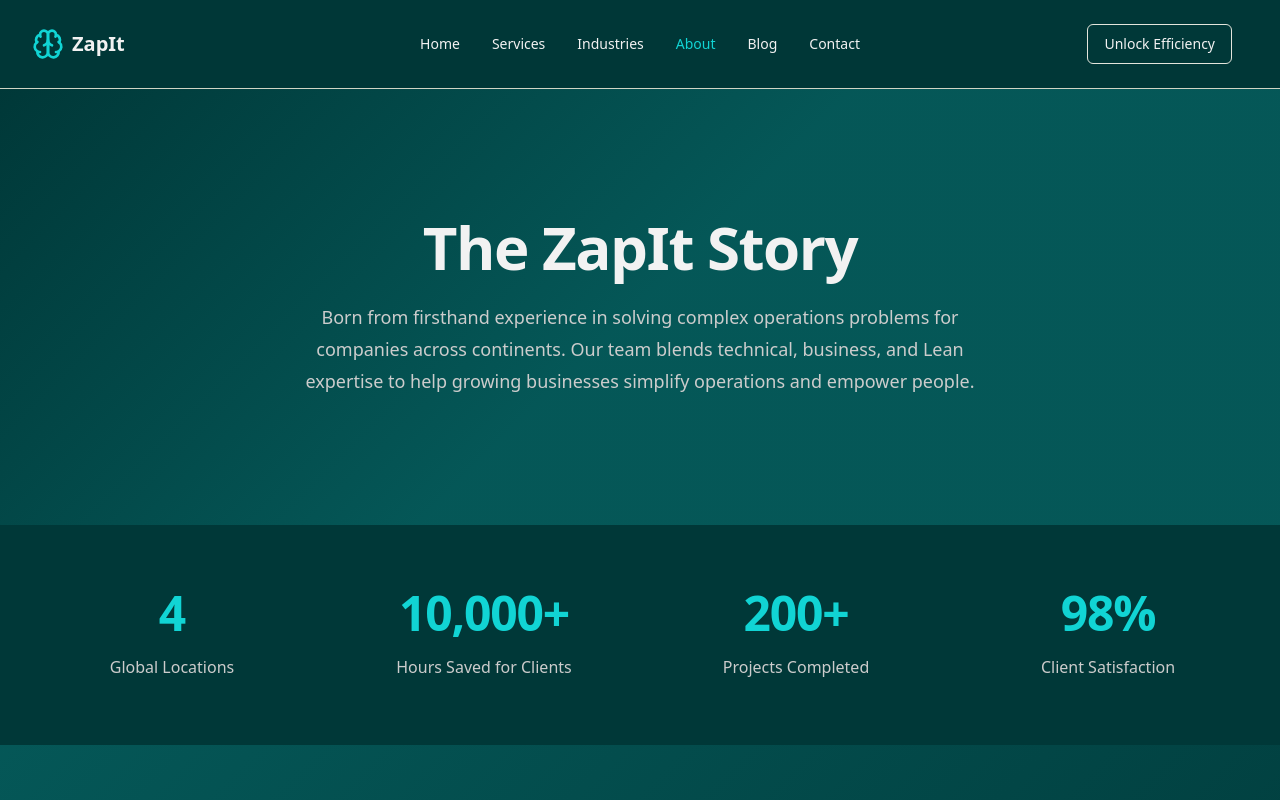
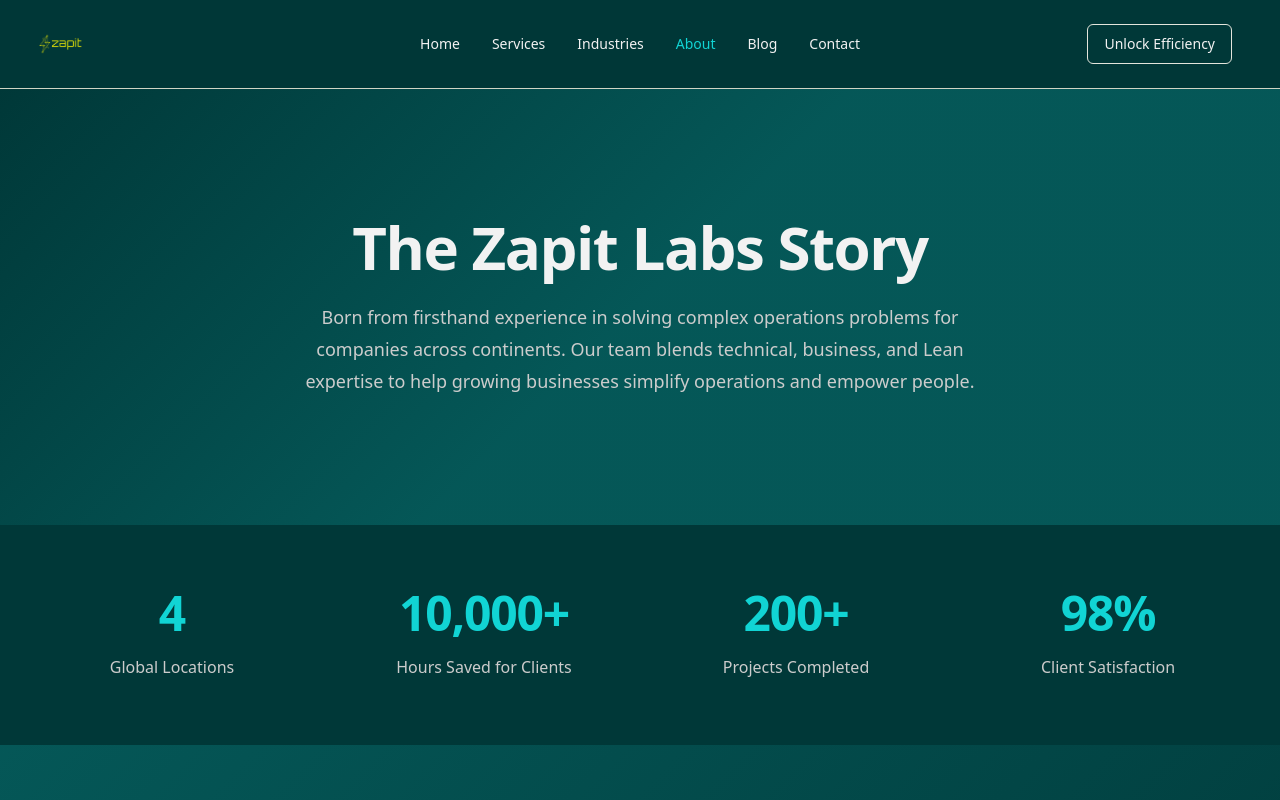
Before and after one commit to ZapIt-Consulting/ZapIt-Consulting.github.io, a React (Vite) app: page /about in a window 1280 px wide. Shown: the top 800 px of the page. Built offline with nearby package versions, Linux system fonts and the light colour scheme.

Commit message:
Replace ZapIt logo and text
Replaced all instances of the ZapIt text and logo with the provided PNG file, applying a #FED750 color overlay.

```diff
--- a/src/components/layout/Footer.tsx
+++ b/src/components/layout/Footer.tsx
@@ -30,9 +30,17 @@ export default function Footer() {
       <div className="mx-auto max-w-7xl px-6 py-12 lg:px-8">
         <div className="xl:grid xl:grid-cols-3 xl:gap-8">
           <div className="space-y-4">
-            <Link to="/" className="flex items-center space-x-2">
-              <Brain className="h-8 w-8 text-accent" />
-              <span className="text-xl font-bold text-foreground">ZapIt</span>
+            <Link to="/" className="flex items-center">
+              <div className="relative">
+                <img
+                  src="/lovable-uploads/dffb258d-d592-45fa-a33c-d92917355684.png"
+                  alt="Zapit Labs Logo"
+                  className="h-8 w-auto"
+                  style={{
+                    filter: 'brightness(0) saturate(100%) invert(77%) sepia(93%) saturate(1685%) hue-rotate(8deg) brightness(101%) contrast(95%)'
+                  }}
+                />
+              </div>
             </Link>
             <p className="text-sm leading-6 text-muted-foreground max-w-md">
               Transforming business operations through intelligent AI solutions.
@@ -73,7 +81,7 @@ export default function Footer() {
             <div className="mt-4 space-y-3">
               <div className="flex items-center space-x-3">
                 <Mail className="h-4 w-4 text-accent" />
-                <span className="text-sm text-muted-foreground">hello@zapit.ai</span>
+                <span className="text-sm text-muted-foreground">team@zapitlabs.com</span>
               </div>
               <div className="flex items-center space-x-3">
                 <MapPin className="h-4 w-4 text-accent" />
@@ -85,7 +93,7 @@ export default function Footer() {
 
         <div className="mt-8 border-t border-border pt-8">
           <p className="text-xs leading-5 text-muted-foreground text-center">
-            &copy; 2024 ZapIt. All rights reserved.
+            &copy; 2024 Zapit Labs. All rights reserved.
           </p>
         </div>
       </div>
--- a/src/components/layout/Header.tsx
+++ b/src/components/layout/Header.tsx
@@ -20,9 +20,17 @@ export default function Header() {
     <header className="sticky top-0 z-50 bg-background/95 backdrop-blur supports-[backdrop-filter]:bg-background/60 border-b border-border">
       <nav className="mx-auto flex max-w-7xl items-center justify-between p-6 lg:px-8" aria-label="Global">
         <div className="flex lg:flex-1">
-          <Link to="/" className="-m-1.5 p-1.5 flex items-center space-x-2">
-            <Brain className="h-8 w-8 text-accent" />
-            <span className="text-xl font-bold text-foreground">ZapIt</span>
+          <Link to="/" className="-m-1.5 p-1.5 flex items-center">
+            <div className="relative">
+              <img
+                src="/lovable-uploads/dffb258d-d592-45fa-a33c-d92917355684.png"
+                alt="Zapit Labs Logo"
+                className="h-8 w-auto"
+                style={{
+                  filter: 'brightness(0) saturate(100%) invert(77%) sepia(93%) saturate(1685%) hue-rotate(8deg) brightness(101%) contrast(95%)'
+                }}
+              />
+            </div>
           </Link>
         </div>
 
@@ -65,9 +73,17 @@ export default function Header() {
           <div className="fixed inset-0 z-50"></div>
           <div className="fixed inset-y-0 right-0 z-50 w-full overflow-y-auto bg-background px-6 py-6 sm:max-w-sm sm:ring-1 sm:ring-border">
             <div className="flex items-center justify-between">
-              <Link to="/" className="-m-1.5 p-1.5 flex items-center space-x-2">
-                <Brain className="h-8 w-8 text-accent" />
-                <span className="text-xl font-bold text-foreground">ZapIt</span>
+              <Link to="/" className="-m-1.5 p-1.5 flex items-center">
+                <div className="relative">
+                  <img
+                    src="/lovable-uploads/dffb258d-d592-45fa-a33c-d92917355684.png"
+                    alt="Zapit Labs Logo"
+                    className="h-8 w-auto"
+                    style={{
+                      filter: 'brightness(0) saturate(100%) invert(77%) sepia(93%) saturate(1685%) hue-rotate(8deg) brightness(101%) contrast(95%)'
+                    }}
+                  />
+                </div>
               </Link>
               <button
                 type="button"
--- a/src/pages/About.tsx
+++ b/src/pages/About.tsx
@@ -124,7 +124,7 @@ export default function About() {
         <div className="mx-auto max-w-7xl px-6 lg:px-8">
           <div className="mx-auto max-w-4xl text-center">
             <h1 className="text-4xl font-bold tracking-tight text-foreground sm:text-6xl">
-              The ZapIt Story
+              The Zapit Labs Story
             </h1>
             <p className="mt-6 text-lg leading-8 text-muted-foreground max-w-2xl mx-auto">
               Born from firsthand experience in solving complex operations problems for companies across continents.
@@ -211,7 +211,7 @@ export default function About() {
         <div className="mx-auto max-w-7xl px-6 lg:px-8">
           <div className="mx-auto max-w-4xl text-center">
             <h2 className="text-3xl font-bold tracking-tight text-foreground sm:text-4xl mb-8">
-              The ZapIt Founding Story
+              The Zapit Labs Founding Story
             </h2>
             <div className="text-lg leading-8 text-muted-foreground space-y-6">
               <p>
--- a/src/pages/Contact.tsx
+++ b/src/pages/Contact.tsx
@@ -67,7 +67,7 @@ export default function Contact() {
             </h1>
             <p className="mt-6 text-lg leading-8 text-muted-foreground max-w-2xl mx-auto">
               Ready to discover automation opportunities? Get in touch with our experts for a comprehensive
-              workflow audit and personalized recommendations. Contact us via zapitlabs@gmail.com or zapitlabs.com.
+              workflow audit and personalized recommendations. Contact us via team@zapitlabs.com or zapitlabs.com.
             </p>
           </div>
         </div>
--- a/src/pages/Home.tsx
+++ b/src/pages/Home.tsx
@@ -97,7 +97,7 @@ const stats = [
 
 const testimonials = [
   {
-    quote: "We saved over 300 hours per year within 60 days of ZapIt's implementation.",
+    quote: "We saved over 300 hours per year within 60 days of Zapit Labs' implementation.",
     author: "Sarah Johnson",
     company: "Growing Marketing Agency",
     role: "Operations Director",
@@ -155,7 +155,7 @@ export default function Home() {
         <div className="mx-auto max-w-7xl px-4 sm:px-6 lg:px-8">
           <div className="mx-auto max-w-2xl text-center">
             <h2 className="text-2xl sm:text-3xl font-bold tracking-tight text-foreground lg:text-4xl">
-              Why ZapIt?
+              Why Zapit Labs?
             </h2>
           </div>
           <div className="mx-auto mt-12 sm:mt-16 lg:mt-20 max-w-2xl lg:max-w-none">
@@ -231,7 +231,7 @@ export default function Home() {
         <div className="mx-auto max-w-7xl px-4 sm:px-6 lg:px-8">
           <div className="mx-auto max-w-2xl text-center">
             <h2 className="text-2xl sm:text-3xl font-bold tracking-tight text-foreground lg:text-4xl">
-              The ZapIt Difference
+              The Zapit Labs Difference
             </h2>
           </div>
           <div className="mx-auto mt-12 sm:mt-16 max-w-4xl">
```
Also changed, not shown: public/lovable-uploads/dffb258d-d592-45fa-a33c-d92917355684.png (added).
